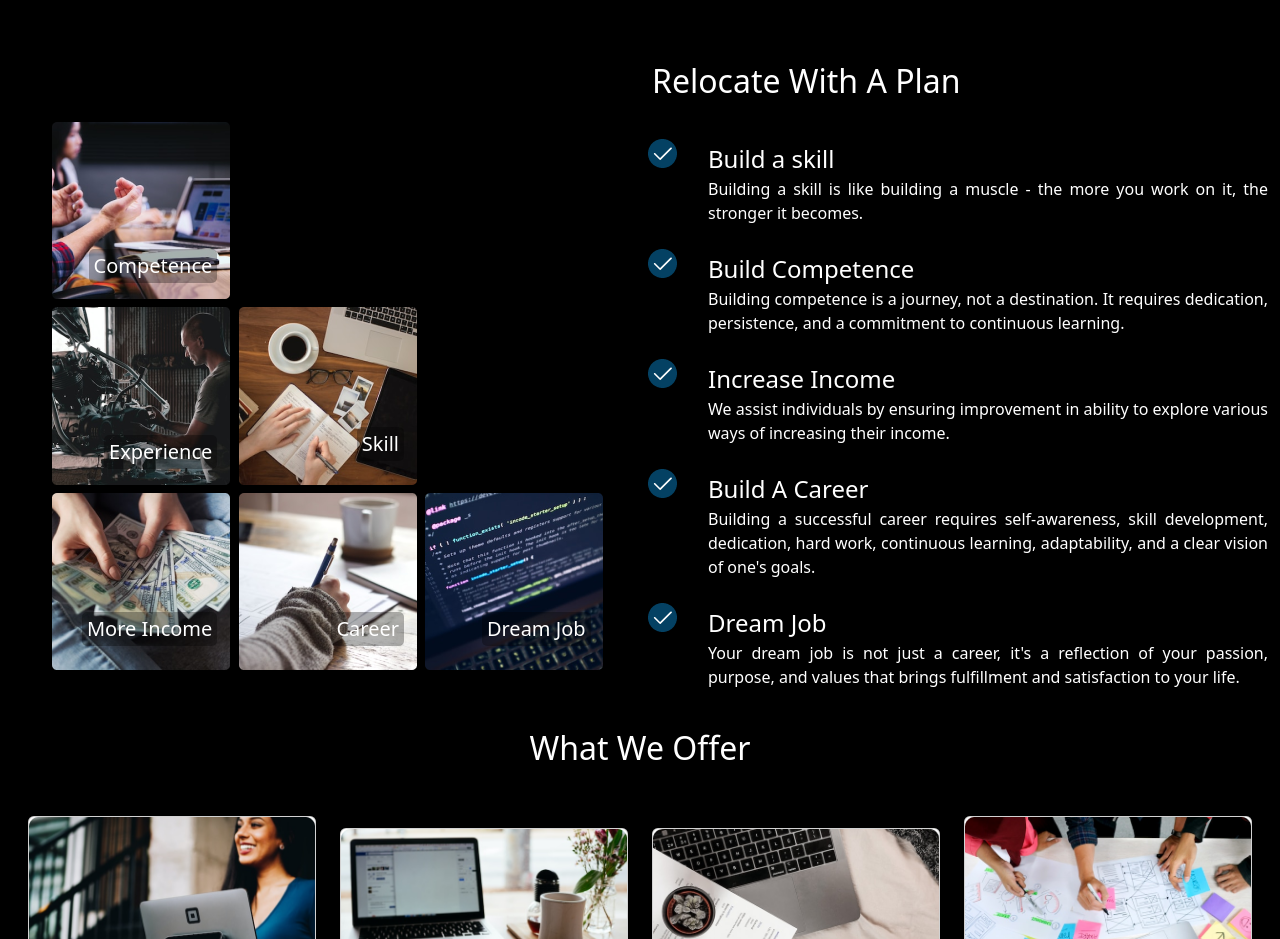
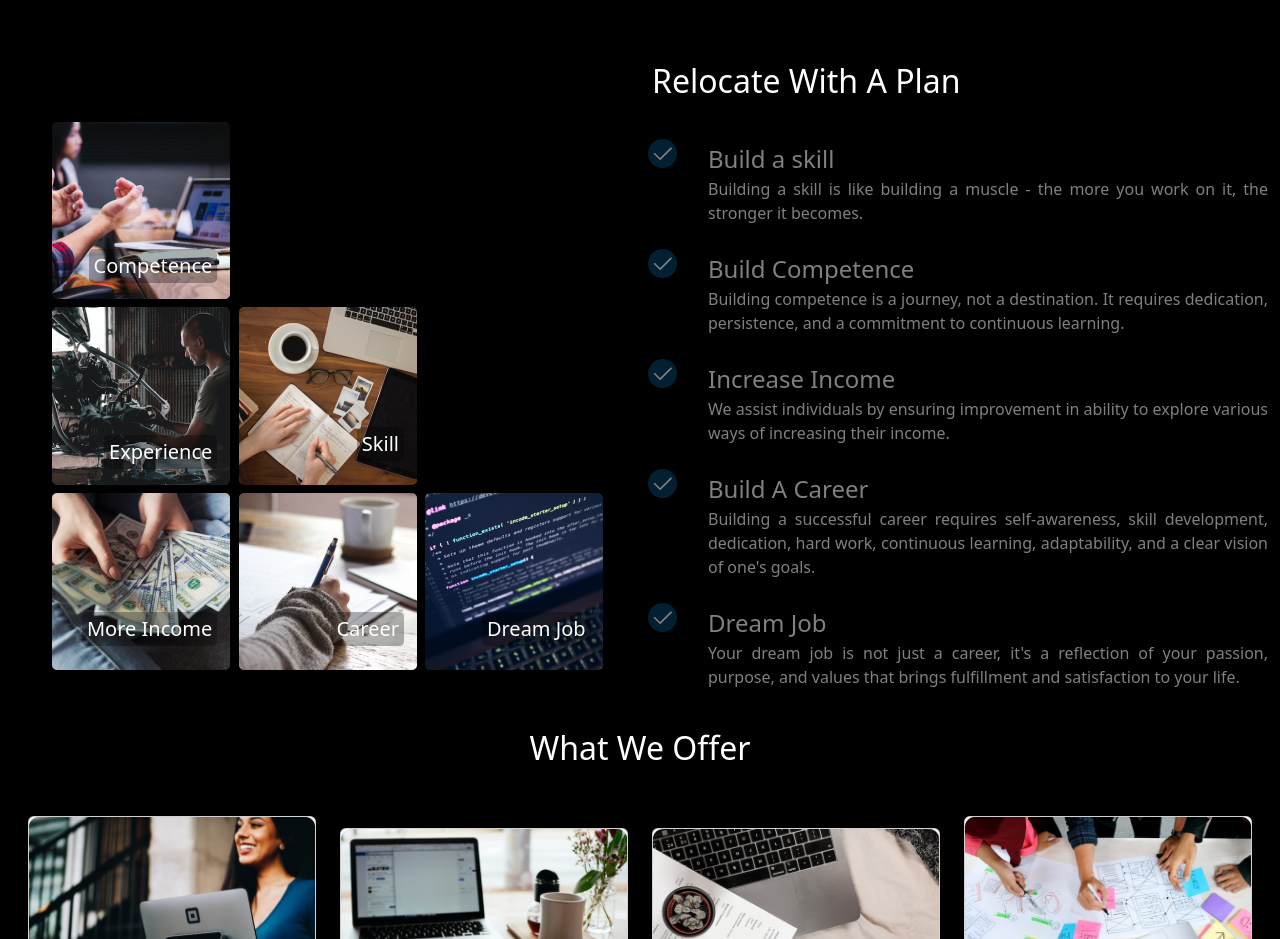
Before and after one commit to doyenify/JakpaWithAPlan, a React (Create React App) app: page / in a window 1280 px wide. Shown: the part 1620-2559 px from the top of the page. Built offline with nearby package versions, Linux system fonts and the light colour scheme.

Commit message:
travel section effect

```diff
--- a/src/components/travel/Travel.tsx
+++ b/src/components/travel/Travel.tsx
@@ -1,3 +1,4 @@
+import { useState, useRef } from 'react'
 import 'bootstrap/dist/css/bootstrap.min.css';
 import { Row, Col } from 'react-bootstrap';
 import travel_img_1 from '../../img/travel_img_1.png'
@@ -8,35 +9,41 @@ import travel_img_5 from '../../img/travel_img_5.png'
 import travel_img_6 from '../../img/travel_img_6.png'
 import './travel.css';
 
+
 const Travel = () => {
+  const [highlight, setHighlight] = useState<number | null>(null);
+  const skillRef = useRef<HTMLLIElement | null>(null);
+const handleClick = (index: number) => {
+    setHighlight(index)
+}
   return (
     <div>
       <div className='container-fluid bg-black text-white travel-section-wrapper' style={{ height: "" }}>
         <Row className='h-100'>
-          <Col className='travel-img-col  d-flex justify-content-center align-items-center'>
+          <Col className='travel-img-col d-flex justify-content-center align-items-center'>
             <div className='container-fluid travel-img-wrapper'style={{ maxWidth: "560px" }}>
               <Row>
-                <Col className='col-sm-4' style={{ position: "relative" }}>
+                <Col className='col-sm-4 travel-img-parent' onClick={() => handleClick(0)} style={{ position: "relative" }}>
                   <img src={travel_img_1} alt="travel img"></img>
                   <h5 style={{ fontSize: "1.25rem", margin: "0", position: "absolute", bottom: "16px", right: "5%", background: "rgba(0,0,0,0.3)", padding: "5px", borderRadius: "5px" }}>Competence</h5>
                 </Col>
               </Row>
               <Row className='my-2'>
-                <Col className='col-sm-4' style={{ position: "relative" }}>
+                <Col className='col-sm-4 travel-img-parent' onClick={() => handleClick(1)} style={{ position: "relative" }}>
                     <img src={travel_img_2} alt="travel img"></img>
                     <h5 style={{ fontSize: "1.25rem", margin: "0", position: "absolute", bottom: "16px", right: "5%", background: "rgba(0,0,0,0.3)", padding: "5px", borderRadius: "5px" }}>Experience</h5>
                 </Col>
-                <Col className='col-sm-4' style={{ position: "relative" }}>
+                <Col className='col-sm-4 travel-img-parent' onClick={() => handleClick(2)} style={{ position: "relative" }}>
                     <img src={travel_img_3} alt="travel img"></img>
                     <h5 style={{ fontSize: "1.25rem", position: "absolute", bottom: "16px", right: "5%", background: "rgba(0,0,0,0.3)", padding: "5px", borderRadius: "5px" }}>Skill</h5>
                 </Col>
               </Row>
               <Row>
-              <Col className='col-sm-4' style={{ position: "relative" }}>
+                <Col className='col-sm-4 travel-img-parent' onClick={() => handleClick(3)} style={{ position: "relative" }}>
                     <img src={travel_img_4} alt="travel img"></img>
                     <h5 style={{ fontSize: "1.25rem", position: "absolute", bottom: "16px", right: "5%", background: "rgba(0,0,0,0.3)", padding: "5px", borderRadius: "5px" }}>More Income</h5>
                 </Col>
-                <Col className='col-sm-4' style={{ position: "relative" }}>
+                <Col className='col-sm-4 travel-img-parent' onClick={() => handleClick(4)} style={{ position: "relative" }}>
                     <img src={travel_img_5} alt="travel img"></img>
                     <h5 style={{ fontSize: "1.25rem", position: "absolute", bottom: "16px", right: "5%", background: "rgba(0,0,0,0.3)", padding: "5px", borderRadius: "5px"}}>Career</h5>
                 </Col>
@@ -51,31 +58,31 @@ const Travel = () => {
             <div className='travel-content-wrapper'>
               <h2>Relocate With A Plan </h2>
               <ul className='travel-list'>
-                <li>Build a skill
+                <li ref={skillRef} className={highlight === 0 ? 'highlight' : 'un-highlight'}>Build a skill
                   <span className='travel-skill'>Building a skill is like building a muscle -
                       the more you work on it, the stronger it becomes.
                   </span>
                 </li>
-                <li>Build Competence
+                <li className={highlight === 1 ? 'highlight' : 'un-highlight'}>Build Competence
                   <span className='travel-skill'>
                     Building competence is a journey, not a destination.
                     It requires dedication, persistence, and a commitment to continuous learning.
                   </span>
                 </li>
-                <li>Increase Income
+                <li className={highlight === 2 ? 'highlight' : 'un-highlight'}>Increase Income
                   <span className='travel-skill'>
                     We assist individuals by ensuring improvement in
                     ability to explore various ways of increasing their income.
                   </span>
                 </li>
-                <li>Build A Career
+                <li className={highlight === 3 ? 'highlight' : 'un-highlight'}>Build A Career
                   <span className='travel-skill'>
                     Building a successful career requires self-awareness, skill development,
                     dedication, hard work, continuous learning, adaptability, and a clear vision
                     of one's goals.
                   </span>
                 </li>
-                <li>Dream Job
+                <li className={highlight === 4 ? 'highlight' : 'un-highlight'}>Dream Job
                   <span className='travel-skill'>
                     Your dream job is not just a career, it's a reflection of your passion,
                     purpose, and values that brings fulfillment and satisfaction to your life.
--- a/src/components/travel/travel.css
+++ b/src/components/travel/travel.css
@@ -3,8 +3,25 @@
 .travel-list {
     padding-top: 1.9em;
     list-style-image: url(../../img/travel_check_icon.png);
+}
 
+.travel-list li {
+    opacity: 0.5;
+    transition: 0.3s;
 }
+
+.highlight {
+    transition: 0.3s;
+    transform: scale(1.04);
+    opacity: 1 !important;
+}
+
+.un-highlight {
+    transition: 0.3s;
+    transform: scale(1);
+    opacity: 0.5;
+}
+
 
 .travel-content-wrapper li {
     font-size: 1.5rem;
@@ -22,6 +39,15 @@
 
 .travel-skill{
    text-align: justify;
+}
+
+.travel-img-parent {
+    cursor: pointer;
+    transition: 0.5s;
+}
+
+.travel-img-parent:hover {
+    transform: scale(0.8) rotate(-15deg);
 }
 @media screen and (max-width: 760px) {
     .travel-section-wrapper {
```
